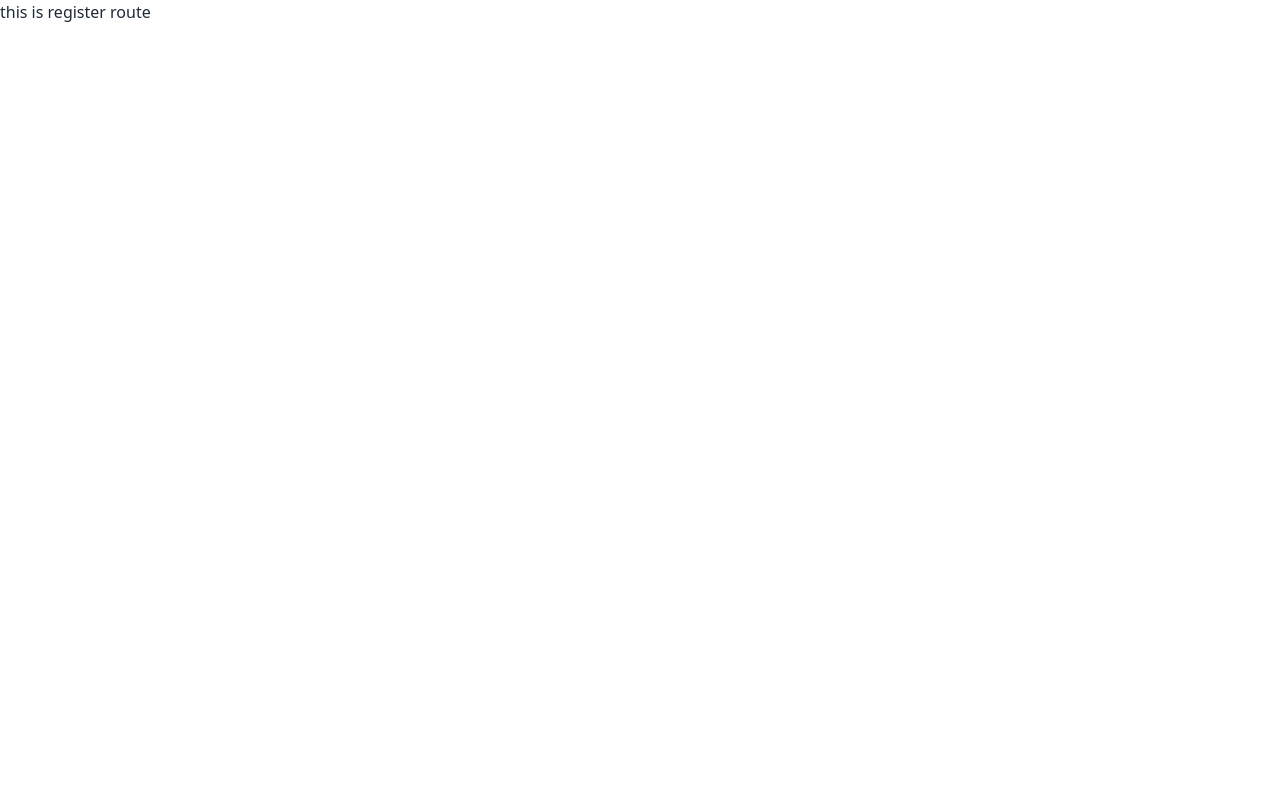
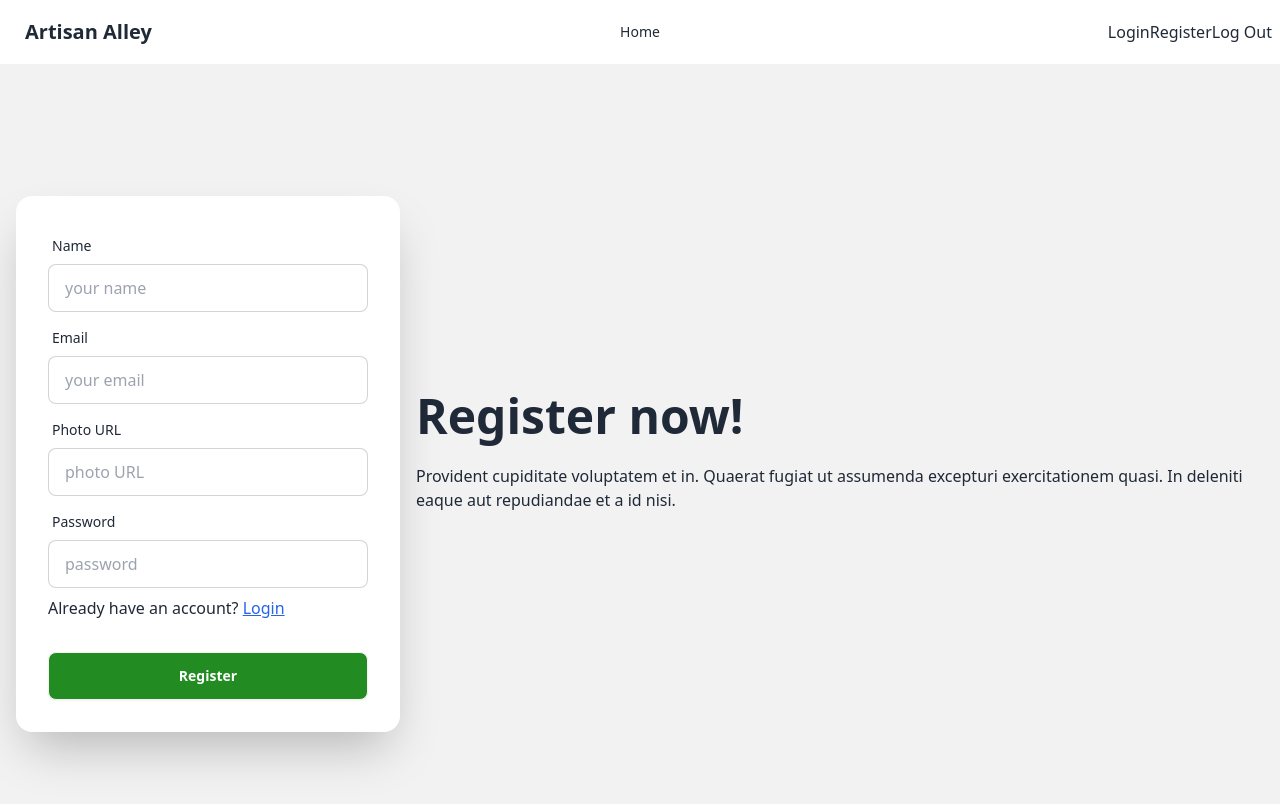
Before and after one commit to codeamin-git/Artisan-Alley, a React (Vite) app: page /register in a window 1280 px wide. Shown: the top 804 px of the page. Built offline with nearby package versions, Linux system fonts and the light colour scheme; no server answers.

Commit message:
email password authentication implemented

```diff
--- a/package.json
+++ b/package.json
@@ -15,8 +15,11 @@
     "match-sorter": "^6.3.4",
     "react": "^18.2.0",
     "react-dom": "^18.2.0",
+    "react-hook-form": "^7.51.3",
+    "react-hot-toast": "^2.4.1",
     "react-router-dom": "^6.23.0",
-    "sort-by": "^1.2.0"
+    "sort-by": "^1.2.0",
+    "sweetalert2": "^11.10.8"
   },
   "devDependencies": {
     "@types/react": "^18.2.66",
--- a/src/Pages/Login.jsx
+++ b/src/Pages/Login.jsx
@@ -1,8 +1,66 @@
+import { useForm } from "react-hook-form";
+import { Link } from "react-router-dom";
+import toast from "react-hot-toast";
+import useAuth from "../hooks/useAuth";
 
 const Login = () => {
+    const {signInUser} = useAuth()
+
+    const {
+        register,
+        handleSubmit,
+        formState: { errors },
+    } = useForm()
+
+    const onSubmit = data => {
+        const {email, password} = data
+        signInUser(email, password)
+        .then(result => {
+            console.log(result.user);
+            toast.success('Successfully Logged In!')
+        })
+        .catch(error => {
+            console.error(error)
+            toast.error('Email or Password did not match!')
+        })
+    }
     return (
-        <div>
-            <h2>this is login route</h2>
+        <div className="hero min-h-screen bg-base-200">
+            <div className="hero-content flex-col lg:flex-row-reverse">
+                <div className="text-center lg:text-left">
+                    <h1 className="text-5xl font-bold">Login now!</h1>
+                    <p className="py-6">Provident cupiditate voluptatem et in. Quaerat fugiat ut assumenda excepturi exercitationem quasi. In deleniti eaque aut repudiandae et a id nisi.</p>
+                </div>
+                <div className="card shrink-0 w-full max-w-sm shadow-2xl bg-base-100">
+                <form
+                    onSubmit={handleSubmit(onSubmit)}
+                    className="card-body">
+                        <div className="form-control">
+                            <label className="label">
+                                <span className="label-text">Email</span>
+                            </label>
+                            <input
+                            {...register("email", { required: true })}
+                            type="email" placeholder="your email" className="input input-bordered" required />
+                            {errors.email && <span>This field is required</span>}
+                        </div>
+
+                        <div className="form-control">
+                            <label className="label">
+                                <span className="label-text">Password</span>
+                            </label>
+                            <input
+                            {...register("password", { required: true })}
+                            type="password" placeholder="password" className="input input-bordered" required />
+                            {errors.password && <span>This field is required</span>}
+                        </div>
+                        <p>Already have an account? <Link className='link text-blue-600' to='/register'>Register</Link></p>
+                        <div className="form-control mt-6">
+                            <button className="btn bg-[#228B22] text-white">Login</button>
+                        </div>
+                    </form>
+                </div>
+            </div>
         </div>
     );
 };
--- a/src/Pages/Register.jsx
+++ b/src/Pages/Register.jsx
@@ -1,9 +1,87 @@
-import React from 'react';
+import { useForm } from 'react-hook-form';
+import { Link } from 'react-router-dom';
+import toast from 'react-hot-toast';
+import useAuth from '../hooks/useAuth';
 
 const Register = () => {
+    const {createUser} = useAuth()
+
+    const {
+        register,
+        handleSubmit,
+        formState: { errors },
+    } = useForm()
+
+    const onSubmit = (data) => {
+        const {name,email,photo,password} = data;
+        createUser(email,password)
+        .then(result => {
+            console.log(result.user);
+            toast.success('Registered Successfully!')
+        })
+        .catch(error=>{
+            console.error(error)
+        })
+    }
+
     return (
-        <div>
-            <h2>this is register route</h2>
+        <div className="hero min-h-screen bg-base-200">
+            <div className="hero-content flex-col lg:flex-row-reverse">
+                <div className="text-center lg:text-left">
+                    <h1 className="text-5xl font-bold">Register now!</h1>
+                    <p className="py-6">Provident cupiditate voluptatem et in. Quaerat fugiat ut assumenda excepturi exercitationem quasi. In deleniti eaque aut repudiandae et a id nisi.</p>
+                </div>
+                <div className="card shrink-0 w-full max-w-sm shadow-2xl bg-base-100">
+                    <form
+                    onSubmit={handleSubmit(onSubmit)}
+                    className="card-body">
+                        <div className="form-control">
+                            <label className="label">
+                                <span className="label-text">Name</span>
+                            </label>
+                            <input
+                            {...register("name", { required: true })}
+                            type="text" placeholder="your name" className="input input-bordered" required />
+                            {errors.name && <span>This field is required</span>}
+                        </div>
+                        <div className="form-control">
+                            <label className="label">
+                                <span className="label-text">Email</span>
+                            </label>
+                            <input
+                            {...register("email", { required: true })}
+                            type="email" placeholder="your email" className="input input-bordered" required />
+                            {errors.email && <span>This field is required</span>}
+                        </div>
+                        <div className="form-control">
+                            <label className="label">
+                                <span className="label-text">Photo URL</span>
+                            </label>
+                            <input
+                            {...register("photo", { required: true })}
+                            type="text" placeholder="photo URL" className="input input-bordered" required />
+                            {errors.photo && <span>This field is required</span>}
+                        </div>
+                        <div className="form-control">
+                            <label className="label">
+                                <span className="label-text">Password</span>
+                            </label>
+                            <input
+                            {...register("password", { required: true, minLength: 6, pattern: /^(?=.*[a-z])(?=.*[A-Z]).+$/ })}
+                            type="password" placeholder="password" className="input input-bordered" required />
+                            {errors.password && <span role="alert" className="text-red-500">
+                                {errors.password.type === "required" && "This field is required"}
+                                {errors.password.type === "minLength" && "Password must be at least 6 characters"}
+                                {errors.password.type === "pattern" && "Password must contain an uppercase and a lowercase"}
+                            </span>}
+                        </div>
+                        <p>Already have an account? <Link className='link text-blue-600' to='/login'>Login</Link></p>
+                        <div className="form-control mt-6">
+                            <button className="btn bg-[#228B22] text-white">Register</button>
+                        </div>
+                    </form>
+                </div>
+            </div>
         </div>
     );
 };
--- a/src/components/Navbar/Navbar.jsx
+++ b/src/components/Navbar/Navbar.jsx
@@ -1,6 +1,11 @@
-import { Link } from "react-router-dom";
+import { Link, NavLink } from "react-router-dom";
+import useAuth from "../../hooks/useAuth";
 
 const Navbar = () => {
+    const {logOut} = useAuth()
+    const links = <>
+    <NavLink to='/'>Home</NavLink>
+    </>
     return (
         <div className="navbar bg-base-100">
             <div className="navbar-start">
@@ -9,37 +14,20 @@ const Navbar = () => {
                         <svg xmlns="http://www.w3.org/2000/svg" className="h-5 w-5" fill="none" viewBox="0 0 24 24" stroke="currentColor"><path strokeLinecap="round" strokeLinejoin="round" strokeWidth="2" d="M4 6h16M4 12h8m-8 6h16" /></svg>
                     </div>
                     <ul tabIndex={0} className="menu menu-sm dropdown-content mt-3 z-[1] p-2 shadow bg-base-100 rounded-box w-52">
-                        <li><a>Item 1</a></li>
-                        <li>
-                            <a>Parent</a>
-                            <ul className="p-2">
-                                <li><a>Submenu 1</a></li>
-                                <li><a>Submenu 2</a></li>
-                            </ul>
-                        </li>
-                        <li><a>Item 3</a></li>
+                        {links}
                     </ul>
                 </div>
                 <a className="btn btn-ghost text-xl">Artisan Alley</a>
             </div>
             <div className="navbar-center hidden lg:flex">
                 <ul className="menu menu-horizontal px-1">
-                    <li><a>Item 1</a></li>
-                    <li>
-                        <details>
-                            <summary>Parent</summary>
-                            <ul className="p-2">
-                                <li><a>Submenu 1</a></li>
-                                <li><a>Submenu 2</a></li>
-                            </ul>
-                        </details>
-                    </li>
-                    <li><a>Item 3</a></li>
+                    {links}
                 </ul>
             </div>
             <div className="navbar-end">
                 <Link to='/login'><button>Login</button></Link>
                 <Link to='/register'><button>Register</button></Link>
+                <button onClick={logOut}>Log Out</button>
             </div>
         </div>
     );
--- a/src/components/Provider/AuthProvider.jsx
+++ b/src/components/Provider/AuthProvider.jsx
@@ -1,9 +1,11 @@
-import { createContext, useState } from "react";
+import { createContext, useEffect, useState } from "react";
 import auth from "../firebase/firebase.config";
-import { createUserWithEmailAndPassword } from "firebase/auth";
+import { createUserWithEmailAndPassword, onAuthStateChanged, signInWithEmailAndPassword, signOut } from "firebase/auth";
 
 export const AuthContext = createContext(null);
+
 const AuthProvider = ({children}) => {
+
     const [user, setUser] = useState(null)
 
     // create user with email and password
@@ -11,9 +13,33 @@ const AuthProvider = ({children}) => {
         return createUserWithEmailAndPassword(auth, email, password)
     }
 
+    // login user with email and password
+    const signInUser = (email, password)=>{
+        return signInWithEmailAndPassword(auth, email, password)
+    }
+
+    // log out
+    const logOut = ()=>{
+        signOut(auth)
+        .then(()=>{
+            console.log(user.email, 'signed out successfully');
+        })
+    }
+
+    // observer
+    useEffect(()=>{
+        const unSubscribe = onAuthStateChanged(auth, (user)=>{
+            if(user){
+                setUser(user)
+            }
+        })
+        return ()=> unSubscribe()
+    }, [])
     const authInfo = {
         user,
         createUser,
+        signInUser,
+        logOut,
     }
     return (
         <div>
--- a/src/components/Root/Root.jsx
+++ b/src/components/Root/Root.jsx
@@ -1,11 +1,13 @@
 import { Outlet } from "react-router-dom";
 import Navbar from "../Navbar/Navbar";
+import { Toaster } from 'react-hot-toast';
 
 const Root = () => {
     return (
         <div>
             <Navbar></Navbar>
             <Outlet></Outlet>
+            <Toaster></Toaster>
         </div>
     );
 };
--- a/src/components/Routes/Routes.jsx
+++ b/src/components/Routes/Routes.jsx
@@ -9,7 +9,7 @@ const router = createBrowserRouter([
     {
       path: "/",
       element: <Root></Root>,
-    },
+      children: [
         {
           path: "/login",
           element: <Login></Login>
@@ -18,6 +18,9 @@ const router = createBrowserRouter([
           path: "/register",
           element: <Register></Register>
         }
+      ]
+    },
+
   ]);
 
 export default router;
--- a/src/components/firebase/firebase.config.js
+++ b/src/components/firebase/firebase.config.js
@@ -18,4 +18,6 @@ const firebaseConfig = {
 const app = initializeApp(firebaseConfig);
 const auth = getAuth(app)
 
+
+
 export default auth;
--- /dev/null
+++ b/src/hooks/useAuth.jsx
@@ -0,0 +1,9 @@
+import { useContext } from "react";
+import { AuthContext } from "../components/Provider/AuthProvider";
+
+const useAuth = () => {
+    const all = useContext(AuthContext)
+    return all
+}
+
+export default useAuth;
--- a/src/main.jsx
+++ b/src/main.jsx
@@ -3,9 +3,12 @@ import ReactDOM from 'react-dom/client'
 import './index.css'
 import { RouterProvider } from 'react-router-dom'
 import router from './components/Routes/Routes.jsx'
+import AuthProvider from './components/Provider/AuthProvider.jsx'
 
 ReactDOM.createRoot(document.getElementById('root')).render(
   <React.StrictMode>
-    <RouterProvider router={router} />
+    <AuthProvider>
+      <RouterProvider router={router} />
+    </AuthProvider>
   </React.StrictMode>,
 )
```
Also changed, not shown: 1 other file (tests, documents, lock files or other folders). Lines whose indentation alone changed are shown as unchanged.
